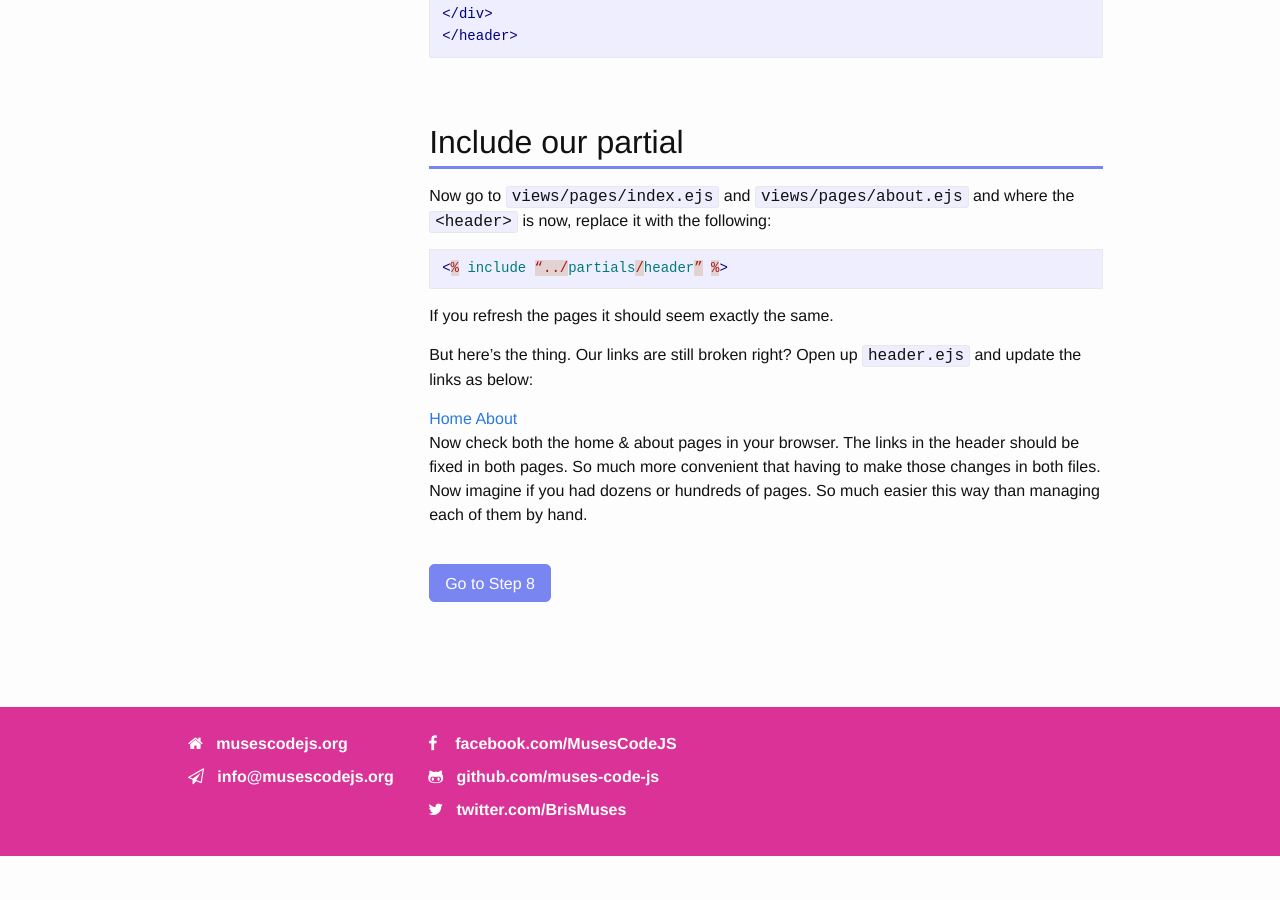
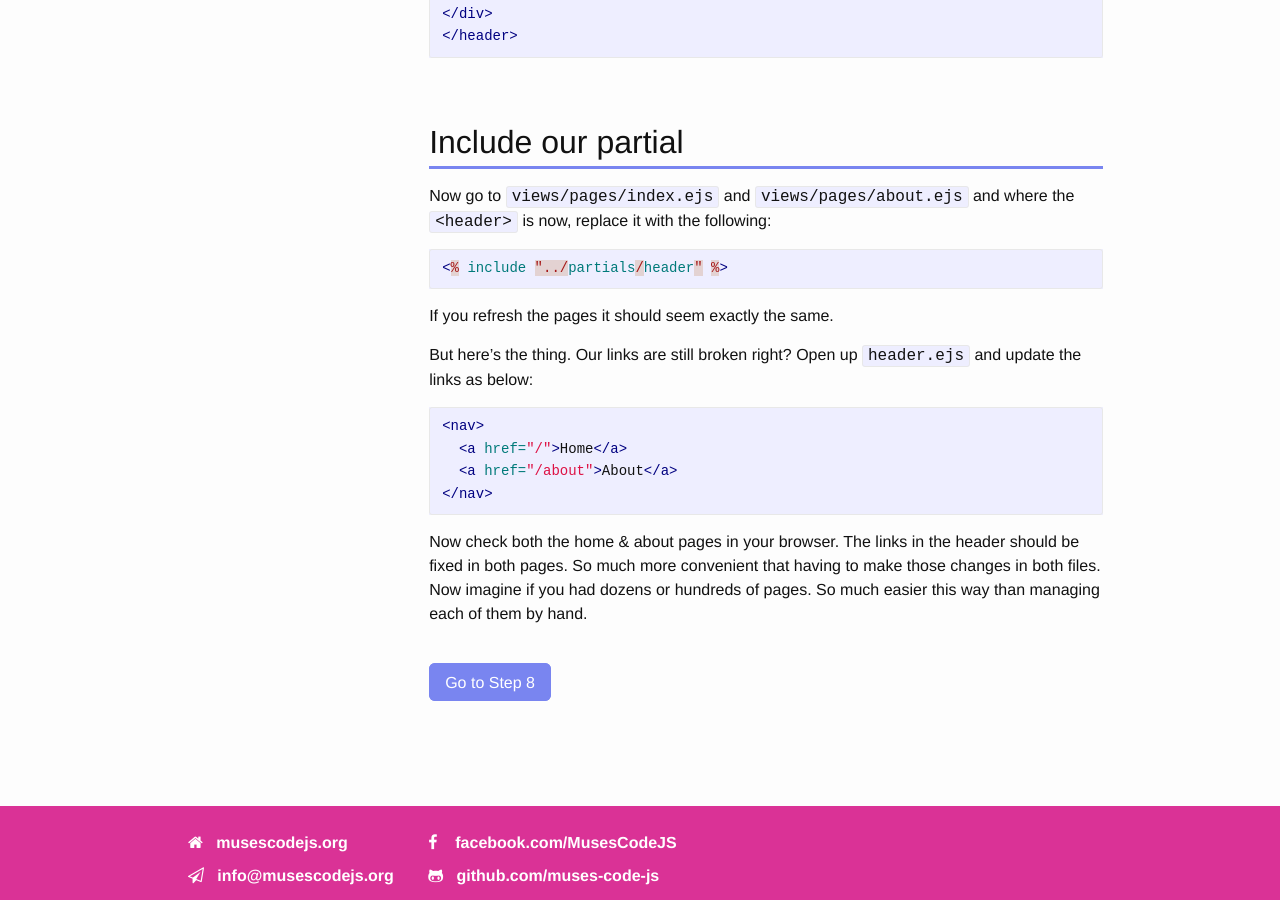
Before and after one commit to muses-code-js/learn-nodejs, a Jekyll site: the page built from _steps/step7-partials.markdown, in a window 1280 px wide and 900 px high, scrolled down 990 px. Built offline with Jekyll 4.4.1, drawn with Linux system fonts in a browser that asks for light colours; nearby versions of some CDN libraries; before the commit the page ends 1846 px from its top, so only the background shows below that.

Commit message:
broken formatting

````diff
--- a/_steps/step7-partials.markdown
+++ b/_steps/step7-partials.markdown
@@ -43,15 +43,17 @@ So now `views/partials/header.ejs` should look like:
 Now go to `views/pages/index.ejs` and `views/pages/about.ejs` and where the `<header>` is now, replace it with the following:
 
 ```html
-<% include “../partials/header” %>
+<% include "../partials/header" %>
 ```
 If you refresh the pages it should seem exactly the same.
 
 But here’s the thing.  Our links are still broken right?  Open up `header.ejs` and update the links as below:
 
+```html
 <nav>
   <a href="/">Home</a>
   <a href="/about">About</a>
 </nav>
+```
 
 Now check both the home & about pages in your browser.  The links in the header should be fixed in both pages.  So much more convenient that having to make those changes in both files.  Now imagine if you had dozens or hundreds of pages.  So much easier this way than managing each of them by hand.
--- a/_steps/step8-adding-the-recipe-page.markdown
+++ b/_steps/step8-adding-the-recipe-page.markdown
@@ -89,7 +89,7 @@ What that does is display the current value of the variable `recipeId`.  Where d
 
 Let's update our route from above so it looks like the following:
 
-```javacript
+```javascript
 server.get('/recipe/:id', function(request, response) {
   response.render('pages/recipe', { recipeId: request.params.id });
 });
````
